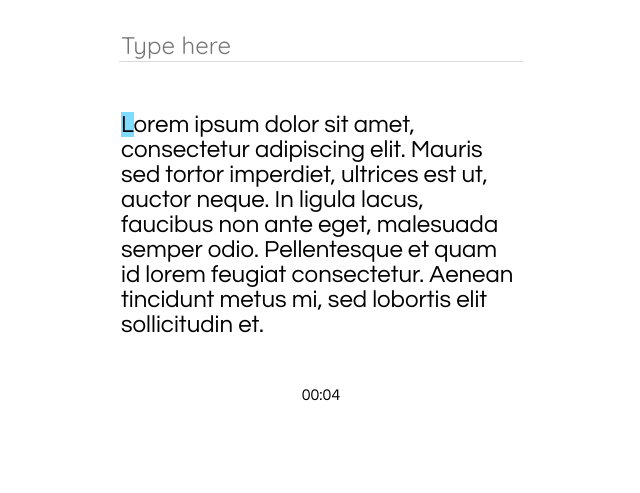
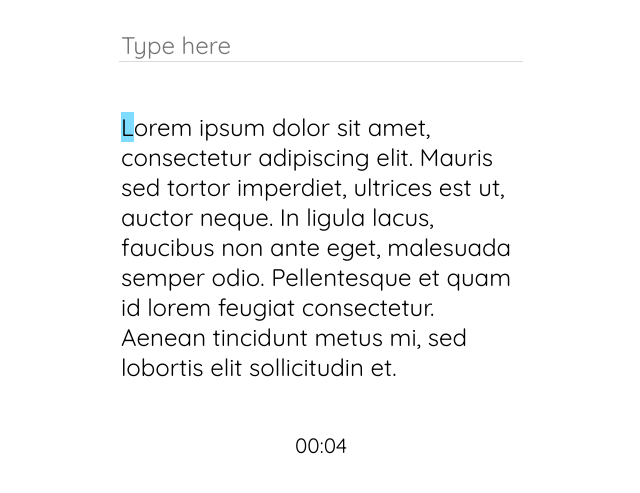
Before and after one commit to eneriberri/TypingGame, a plain HTML site: page index.html in a window 1280 px wide. Shown: the part 95-588 px from the top of the page, without its empty margins (319-959 px from the left). Drawn offline with nearby package versions, Linux system fonts and the light colour scheme.

Commit message:
timer runs upon page load

```diff
--- a/css/index.css
+++ b/css/index.css
@@ -1,5 +1,5 @@
 body {
-  font-family: 'Questrial', sans-serif;
+  font-family: 'Quicksand', sans-serif;
 }
 
 .content {
@@ -21,6 +21,7 @@ body {
   border: none;
   border-bottom: 1px solid #dbdbdb;
   font-family: 'Quicksand', sans-serif;
+/*font-family: 'Questrial', sans-serif;*/
 }
 
 #type-box:focus {
@@ -28,7 +29,6 @@ body {
 }
 
 h1 {
-  font-family: 'Quicksand', sans-serif;
   text-align: center;
   font-size: 48px;
 }
@@ -40,3 +40,7 @@ h1 {
 .error {
   background-color: #FF5335;
 }
+
+.timer {
+  font-size: 130%;
+}
--- a/javascript/index.js
+++ b/javascript/index.js
@@ -1,15 +1,5 @@
 $(document).ready(function() {
   $('#type-box').focus();
-  $('.timer').text("00:00");
-  var sec = 0;
-  window.setInterval(function() {
-    if(sec === 60) sec = 0;
-    var secStr = sec < 10 ? "0" + sec : "" + sec;
-    $('.timer').text("00:" + secStr);
-    sec++;
-  }, 1000);
-
-
 
   var prompt = "Lorem ipsum dolor sit amet, consectetur adipiscing elit. " +
   "Mauris sed tortor imperdiet, ultrices est ut, auctor neque. In ligula lacus, " +
@@ -21,19 +11,21 @@ $(document).ready(function() {
   promptArr.unshift("<span class='highlight'>" + prompt[0] + "</span>")
   $('.prompt').append(promptArr.join(""));
 
-
+  //highlights prompt for each letter typed
   var i = 0;
   $('#type-box').keypress(function(event)
   {
-    if(i !== promptArr.length - 1) { //unbind event
+    if(i !== promptArr.length) { //instead of this, unbind event
 
       var rgxSpan = /<\w+\s+\w+='\w+'>/;
       var rgxSpanEnd = /<\/\w+>/;
       promptArr[i] = promptArr[i].replace(rgxSpan, "").replace(rgxSpanEnd, "");
 
       if(event.keyCode === prompt.charCodeAt(i)) {
-        promptArr[i+1] = "<span class='highlight'>"
-                         + promptArr[i+1] + "</span>";
+        if(i !== promptArr.length - 1) {
+          promptArr[i+1] = "<span class='highlight'>"
+                           + promptArr[i+1] + "</span>";
+        }
         i++;
       }
       else {
@@ -45,4 +37,19 @@ $(document).ready(function() {
       $('.prompt').html(promptStr);
     }
   });
+
+  $('.timer').text("00:00");
+  var sec = 0;
+  var min = 0;
+  var timerId = window.setInterval(function() {
+    if(sec === 60) {
+      sec = 0;
+      min++;
+    }
+    var secStr = sec < 10 ? "0" + sec : "" + sec;
+    $('.timer').text("0" + min + ":" + secStr);
+    sec++;
+  }, 1000);
+
+  //if(true) window.clearInterval(timerId); //finished typing
 });
```
